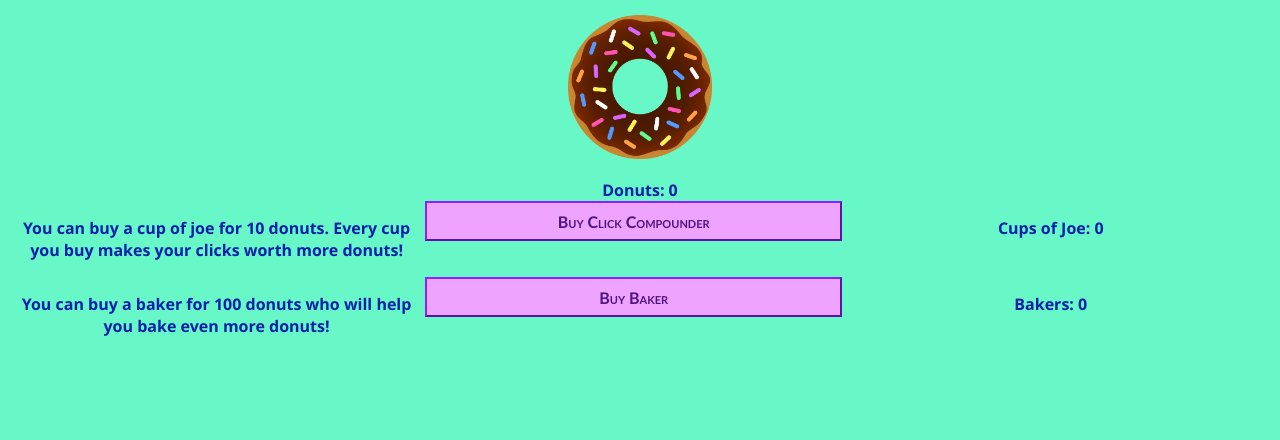
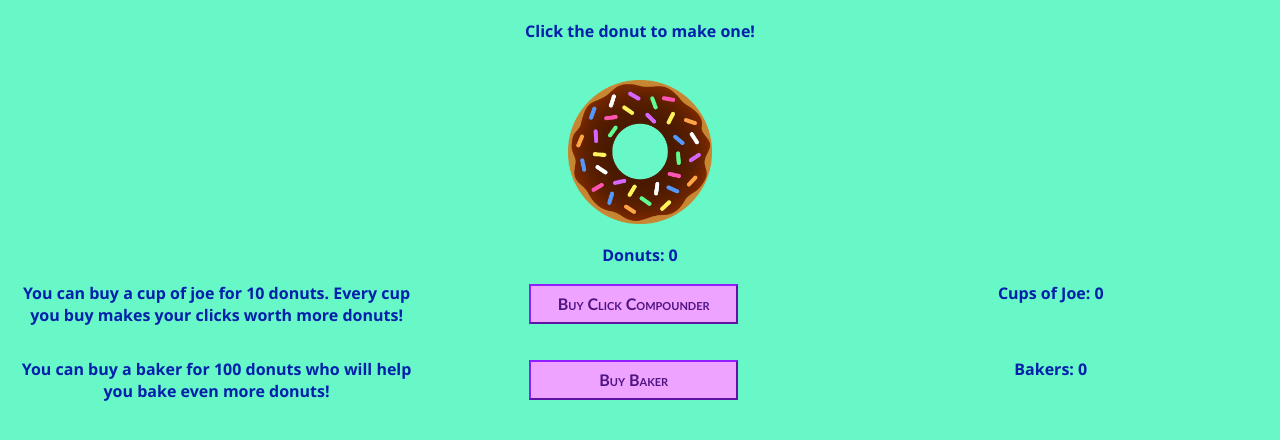
Before and after one commit to annakatarina1994/donut-delirium, a plain HTML site: page index.html in a window 1280 px wide. Shown: the part 146-586 px from the top of the page. Drawn offline with Linux system fonts and the light colour scheme.

Commit message:
fixed focus issue

```diff
--- a/index.html
+++ b/index.html
@@ -44,6 +44,7 @@
 
   <div class="donutSection">
     <section class="mainButton">
+      <h4 class="instructions">Click the donut to make one!</h4>
       <button type="button" name="button" class="clickButton"><img class="donutButton"
           src="./src/donutButton.png"></button><br>
       <div class="clickCount">Donuts: 0</div>
--- a/src/css/layout.css
+++ b/src/css/layout.css
@@ -29,6 +29,8 @@ body{
 
 .clickCompounderButton{
   grid-column: 2;
+  width: 50%;
+  margin: auto;
 }
 
 .clickCompounderCount{
@@ -41,10 +43,20 @@ body{
   grid-template-columns: 33% 33% 33%;
 }
 
+.clickCompanionButton{
+  width: 50%;
+  margin: auto;
+}
+
 .clickButton{
     padding: 0;
     border: none;
     background: none;
+}
+
+.clickButton:focus{
+  border: none;
+  outline: none;
 }
 
 .donutButton{
--- a/src/css/style.css
+++ b/src/css/style.css
@@ -18,8 +18,10 @@
 
 }
 
-.clickMe{
-    margin: 0 auto;
+.instructions{
+  font-family: 'Segoe UI', Tahoma, Geneva, Verdana, sans-serif;
+  font-size: 1rem;
+  color: rgb(0, 31, 170);
 }
 
 #companyInfo{
```
